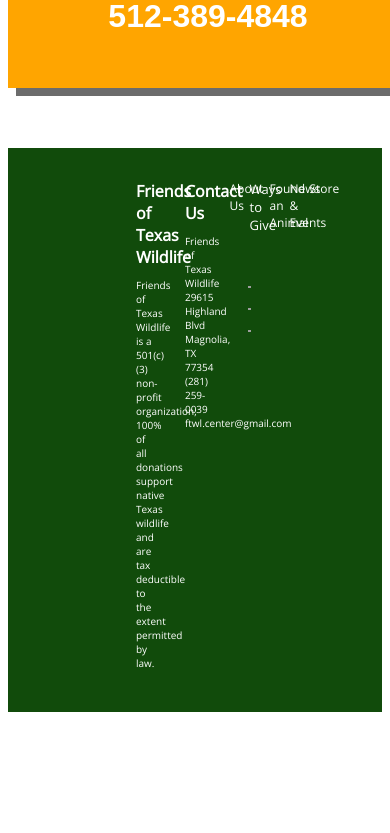
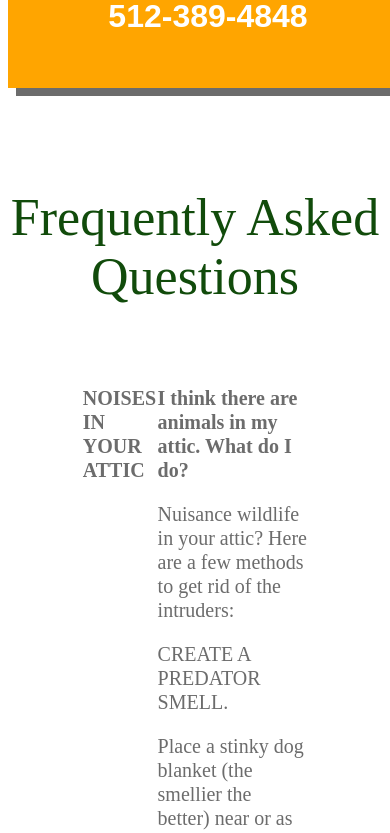
Before and after one commit to rice-apps/ftwl2019, a Next.js app: page /foundanimal in a window 390 px wide. Shown: the part 1156-1989 px from the top of the page. Before the commit the page ends 1876 px from the top, so only its background shows below. Built offline with nearby package versions, Linux system fonts and the light colour scheme; grey boxes are pictures that could not be loaded; a web font is replaced by a local one.

Commit message:
Created faq component, and tabletext component

```diff
--- /dev/null
+++ b/components/faq/FrequentlyAskedQuestions.js
@@ -0,0 +1,13 @@
+import Title from '../util/Title';
+import TableText from './TableText.js';
+
+function FrequentlyAskedQuestions() {
+    return(
+        <div>
+            <Title title="Frequently Asked Questions" />
+            <TableText/>
+        </div>
+    );
+}
+
+export default FrequentlyAskedQuestions;
--- /dev/null
+++ b/components/faq/TableText.css
@@ -0,0 +1,6 @@
+.TableText {
+    font-style: normal;
+    font-size: 20px;
+    line-height: 24px;
+    color: #6C6C6C;
+}
--- /dev/null
+++ b/components/faq/TableText.js
@@ -0,0 +1,46 @@
+import React, { useState } from 'react';
+import { Box, Flex, Image } from 'rebass';
+import './TableText.css';
+
+function TableText() {
+    return (
+        <div className="TableText">
+            <Flex>
+                <Box width={1/5}></Box>
+                <Box width={3/20}>
+                    <p><b>NOISES IN YOUR ATTIC</b></p>
+                </Box>
+                <Box width={1/20}></Box>
+                <Box width={2/5}>
+                    <p><b>I think there are animals in my attic. What do I do?</b></p>
+                    <p>Nuisance wildlife in your attic? Here are a few methods to get rid of the intruders:</p>
+                    <p>CREATE A PREDATOR SMELL.</p>
+                    <p>Place a stinky dog blanket (the smellier the better) near or as close to the area of animal activity in your attic. Purchase fox urine at sporting goods stores, saturate some tennis balls with it and toss in the attic.</p>
+                    <p>MAKE A LOT OF NOISE.</p>
+                    <p>Periodically, over a 3 day period, go into the attic and make a lot of noise. Blow whistles, honk air horns, and clang pots and pans. You can also attach a box or cans to a cord, toss it into the attic, and drag it across the rafters. Make the noise during the sleep period of the animal (raccoons sleep during the day; squirrels at night).</p>
+                    <p>LIGHTS.</p>
+                    <p>Keep bright lights on in the attic or run trouble-lights 24 hours a day for the 3-day period.</p>
+                    <p>LIMIT ACCESS.</p>
+                    <p>You must now repair the animal’s access to the attic. Block entryways with thick boards or wire and trim back tree branches. Other squirrels and raccoons are waiting to take up residence in your attic, so act quickly.</p>
+                    <p>If you have tried all of the above, or if you have a situation you feel you cannot deal with on your own, please call 911 Wildlife at 713-287-1911, or see 911wildlife.com for more information.</p>
+                </Box>
+                <Box width = {1/5}></Box>
+            </Flex>
+            <Flex>
+                <Box width={1/5}></Box>
+                <Box width={3/20}>
+                    <p><b>BRINGING ANIMALS TO THE INTAKE CENTER</b></p>
+                </Box>
+                <Box width={1/20}></Box>
+                <Box width={2/5}>
+                    <p><b>Can I bring an animal to the intake center?</b></p>
+                    <p>Please first call 281-259-0039, or for injured deer, call Game Warden Dispatch at 512-389-4848.</p>
+                    <p>Please do not bring animals to our intake center unless you have spoken with our intake center first to be sure we are open and ready to receive the animal. We are not open 24 hours, so we may sometimes refer you directly to a rehabilitator in your area.</p>
+                </Box>
+                <Box width = {1/5}></Box>
+            </Flex>
+        </div>
+    );
+}
+
+export default TableText;
--- a/components/found-animal/FoundAnimalHome.js
+++ b/components/found-animal/FoundAnimalHome.js
@@ -2,6 +2,7 @@ import Title from '../util/Title';
 import AnimalTopRow from '../animal/AnimalTopRow';
 import ColoredCard from '../util/ColoredCard';
 import './FoundAnimalHome.css';
+import FrequentlyAskedQuestions from '../faq/FrequentlyAskedQuestions';
 
 function FoundAnimalHome() {
   return (
@@ -25,6 +26,7 @@ function FoundAnimalHome() {
           line2text="281-259-0039"
         />
       </div>
+      <FrequentlyAskedQuestions />
     </div>
   );
 }
```
